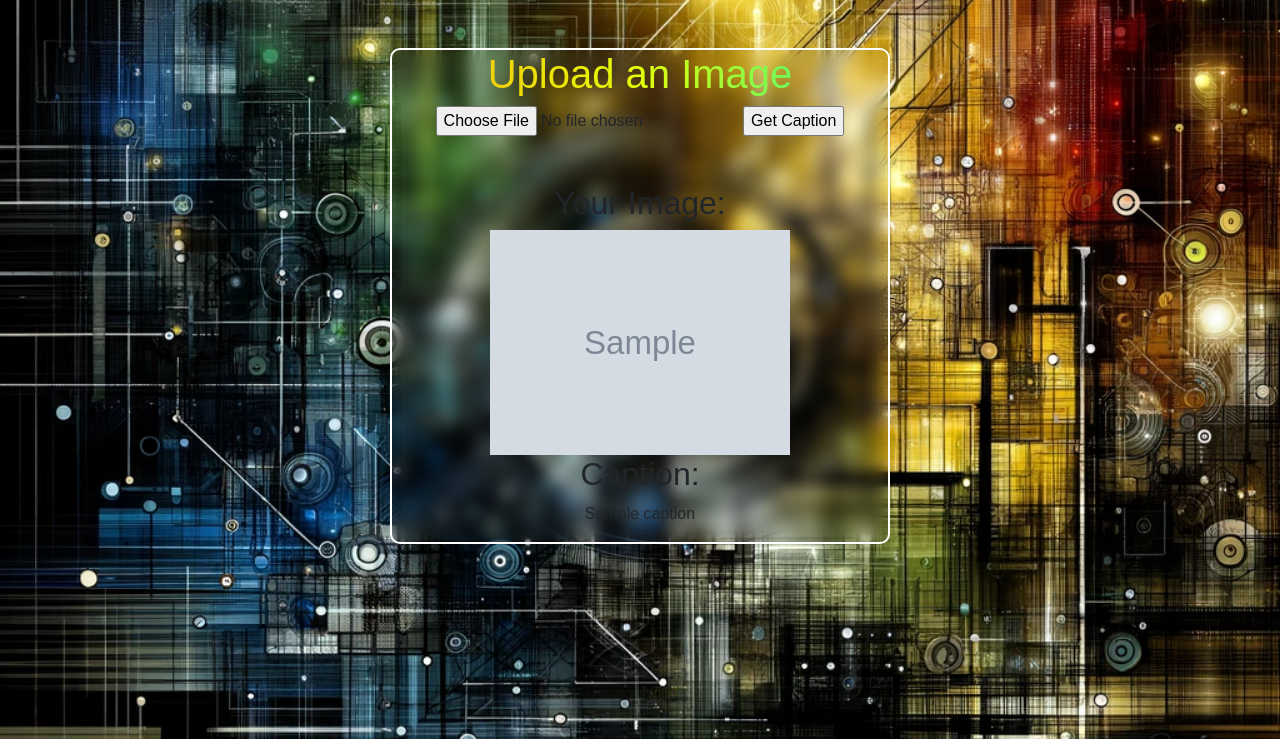
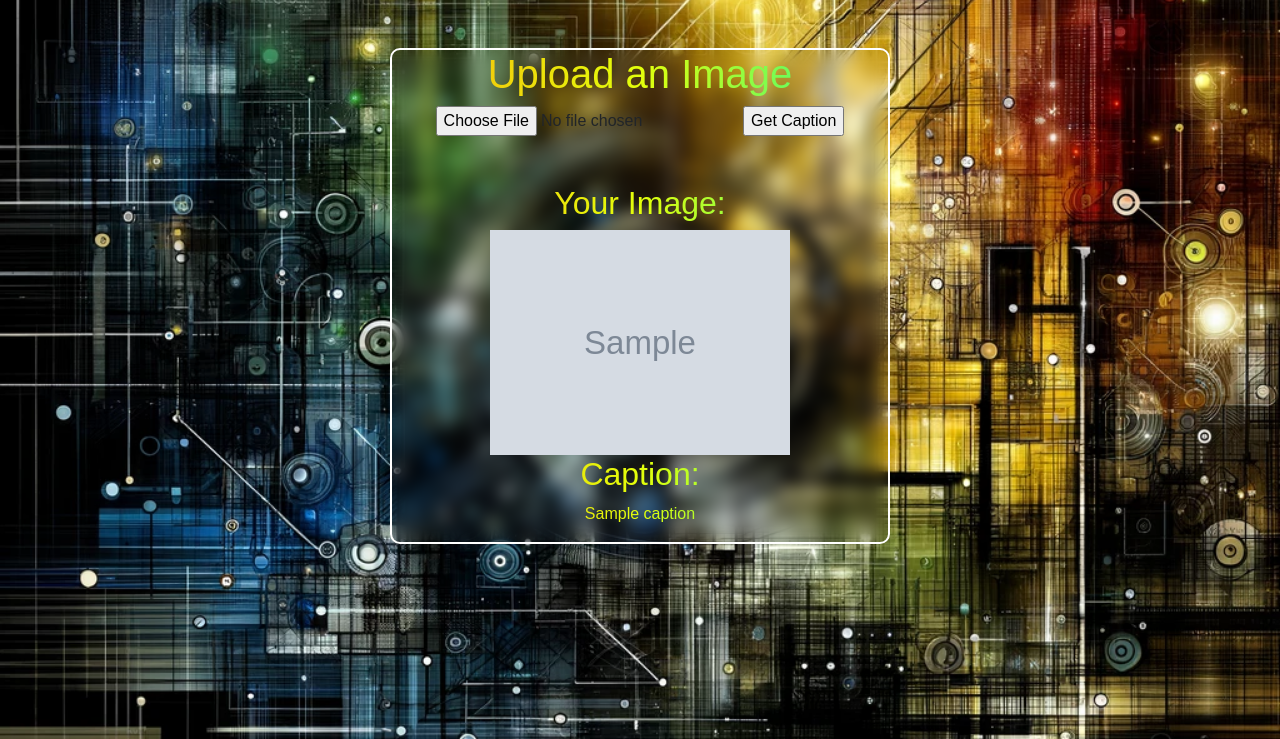
Before and after one commit to Dani13vg/Image-Captioning-app-web, a Flask app: template templates/upload.html in a window 1280 px wide. Shown: the part 61-800 px from the top of the page. Run offline with Flask 3, Linux system fonts and the light colour scheme; the template is opened without the code that fills it: most values are stand-ins (such as "Sample title", 1, 10 or a date in 2020); some libraries are stand-ins or nearby versions.

Commit message:
Add files via upload

```diff
--- a/templates/history.html
+++ b/templates/history.html
@@ -9,7 +9,7 @@
     </header>
 
     <div class="transparent-black-bg">
-        <p>This is a list of all the images you have uploaded with their corresponding captions.</p>
+        <p class="gradient-text">This is a list of all the images you have uploaded with their corresponding captions.</p>
     </div>
 
     <!-- Clear all history button -->
--- a/templates/upload.html
+++ b/templates/upload.html
@@ -6,7 +6,7 @@
 <br>
 
 <div class="custom-div">
-    <h1>Upload an Image</h1>
+    <h1 class="gradient-text">Upload an Image</h1>
     <form action="{{ url_for('upload_image') }}" method="post" enctype="multipart/form-data">
         <input type="file" name="file" accept="image/png, image/jpeg">
         <input type="submit" value="Get Caption">
@@ -16,10 +16,10 @@
         <br>
         <br>
         <div>
-            <h2>Your Image:</h2>
+            <h2 class="gradient-text">Your Image:</h2>
             <img src="{{ image_url }}" alt="Uploaded Image" style="max-width: 300px;">
-            <h2>Caption:</h2>
-            <p>{{ caption }}</p>
+            <h2 class="gradient-text">Caption:</h2>
+            <p class="gradient-text">{{ caption }}</p>
         </div>
     {% endif %}
 </div>
```
